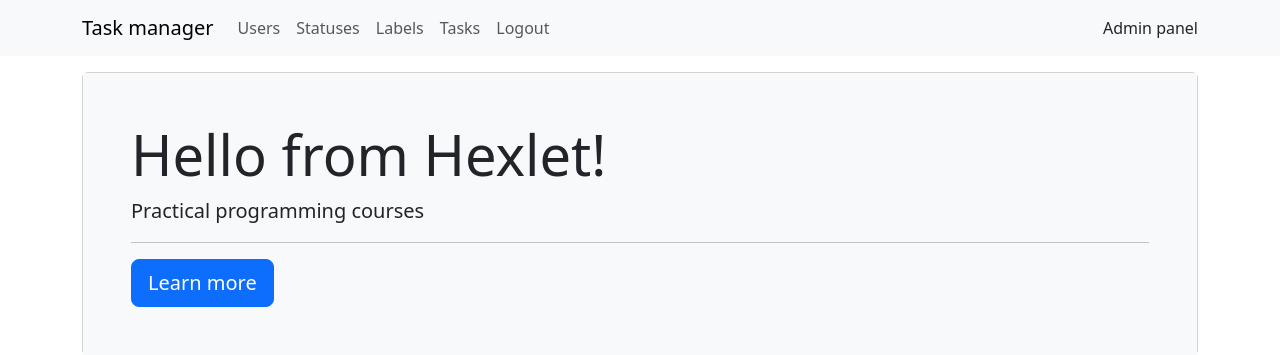
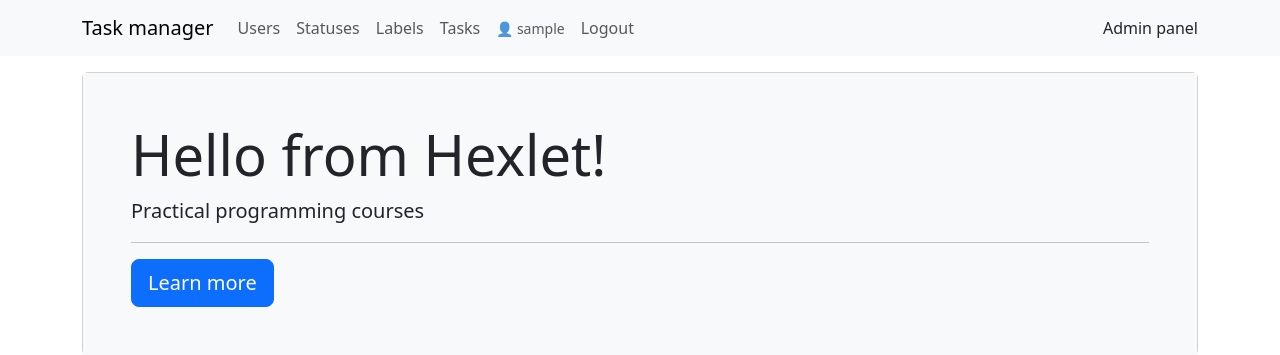
Before and after one commit to paalso/python-project-52, a Django app: page / in a window 1280 px wide. Shown: the top 355 px of the page. Run offline with Django 5.2, Linux system fonts and the light colour scheme; the visitor is signed in with stand-in values (Sample User, id 1).

Commit message:
Add info about the current logged user to the navbar

```diff
--- a/task_manager/templates/partials/navbar.html
+++ b/task_manager/templates/partials/navbar.html
@@ -26,6 +26,9 @@
           <li class="nav-item">
             <a class="nav-link" href="#">{% trans "Tasks" %}</a>
           </li>
+          <!-- TODO: May prevent from passing the final tests. Check!-->
+          <!-- TODO: And generally it's not the best layout - redo: e.g. move to the right of the navbar -->
+          <li class="nav-item d-flex align-items-center px-2 text-muted small">👤 {{ user.username }}</li>
           <li class="nav-item">
             <form method="post" action="{% url 'users:logout' %}">
               {% csrf_token %}
```
